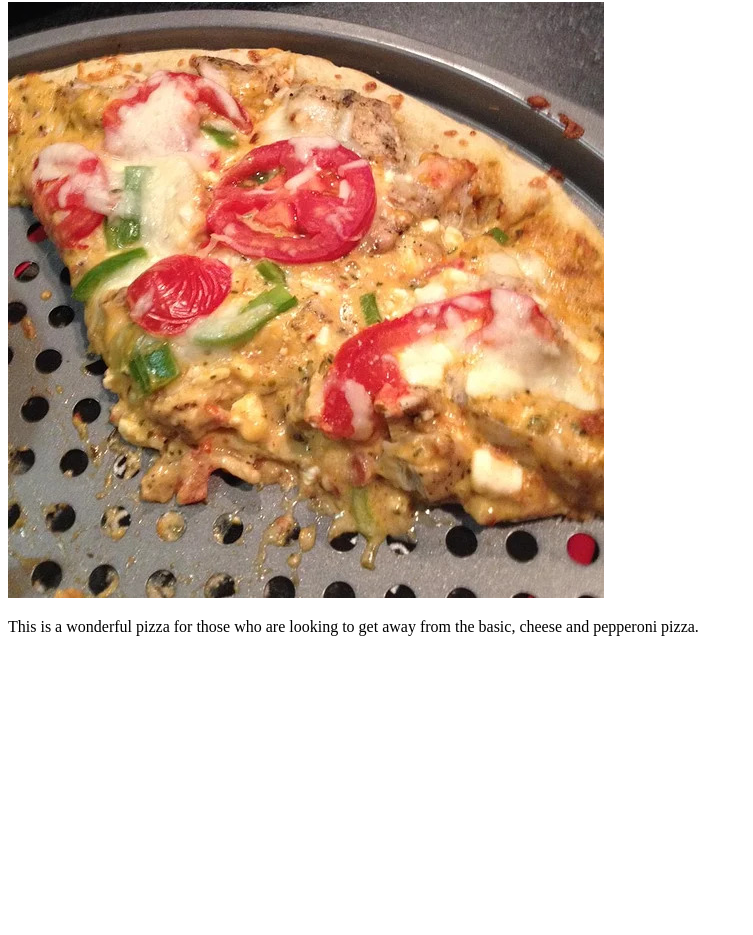
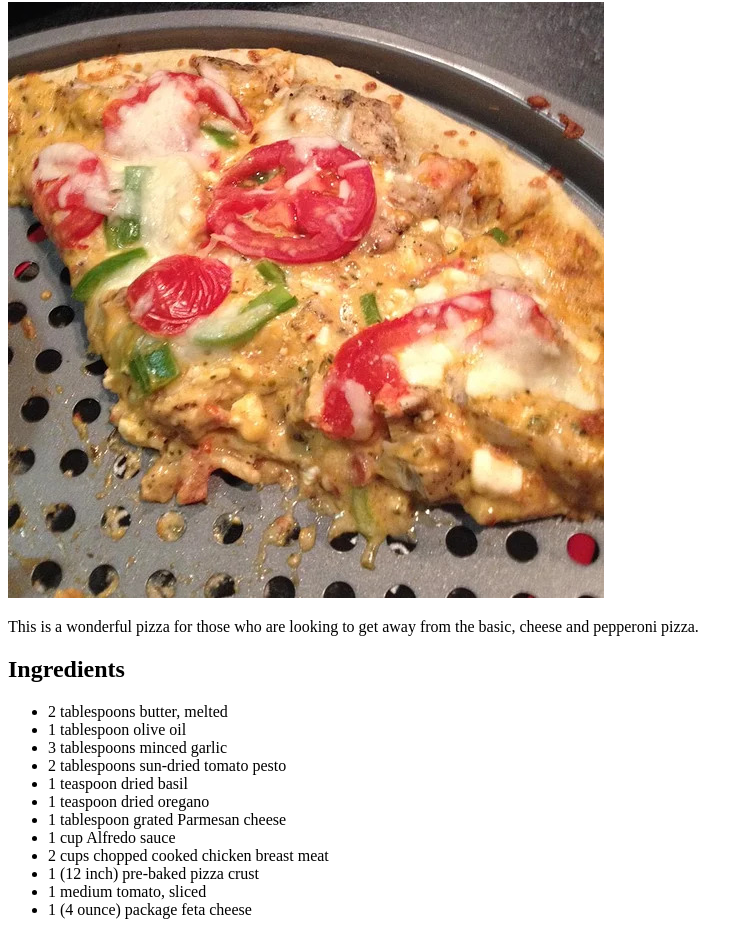
Before and after one commit to guguiness/odin-recipes, a plain HTML site: page recipes/pizza.html in a window 1280 px wide. Shown: the part 78-1013 px from the top of the page, without its empty margins (0-753 px from the left). Before the commit the page ends 800 px from the top, so only its background shows below. Drawn offline with Linux system fonts and the light colour scheme.

Commit message:
Adding ingredients list

```diff
--- a/recipes/pizza.html
+++ b/recipes/pizza.html
@@ -8,5 +8,20 @@
     <h1>Pizza</h1>
     <img src="../images/pizza.jpg" alt="A white pizza">
     <p>This is a wonderful pizza for those who are looking to get away from the basic, cheese and pepperoni pizza. </p>
+    <h2>Ingredients</h2>
+    <ul>
+        <li>2 tablespoons butter, melted</li>
+        <li>1 tablespoon olive oil</li>
+        <li>3 tablespoons minced garlic</li>
+        <li>2 tablespoons sun-dried tomato pesto</li>
+        <li>1 teaspoon dried basil</li>
+        <li>1 teaspoon dried oregano</li>
+        <li>1 tablespoon grated Parmesan cheese</li>
+        <li>1 cup Alfredo sauce</li>
+        <li>2 cups chopped cooked chicken breast meat</li>
+        <li>1 (12 inch) pre-baked pizza crust </li>
+        <li>1 medium tomato, sliced</li>
+        <li>1 (4 ounce) package feta cheese</li>
+    </ul>
 </body>
 </html>
```
